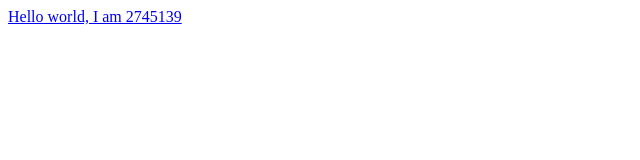
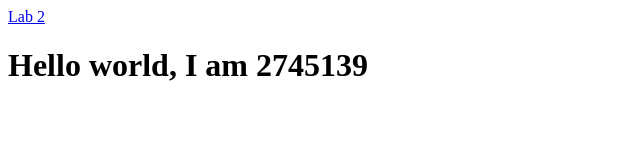
Before and after one commit to JustinPeramaul/SD-lab, a plain HTML site: page index.html in a window 1280 px wide. Shown: the whole page, without its empty margins (0-640 px from the left). Drawn offline with Linux system fonts and the light colour scheme.

Commit message:
Update index.html

```diff
--- a/index.html
+++ b/index.html
@@ -3,7 +3,7 @@
     <title>About Me</title>
   </head>
   <body>
-    <a href="SD-lab/2745139-lab2.html> Lab 2 </a>
+    <a href="2745139-lab2.html"> Lab 2 </a>
     <h1>Hello world, I am 2745139</h1>
   </body>
 </html>
```
